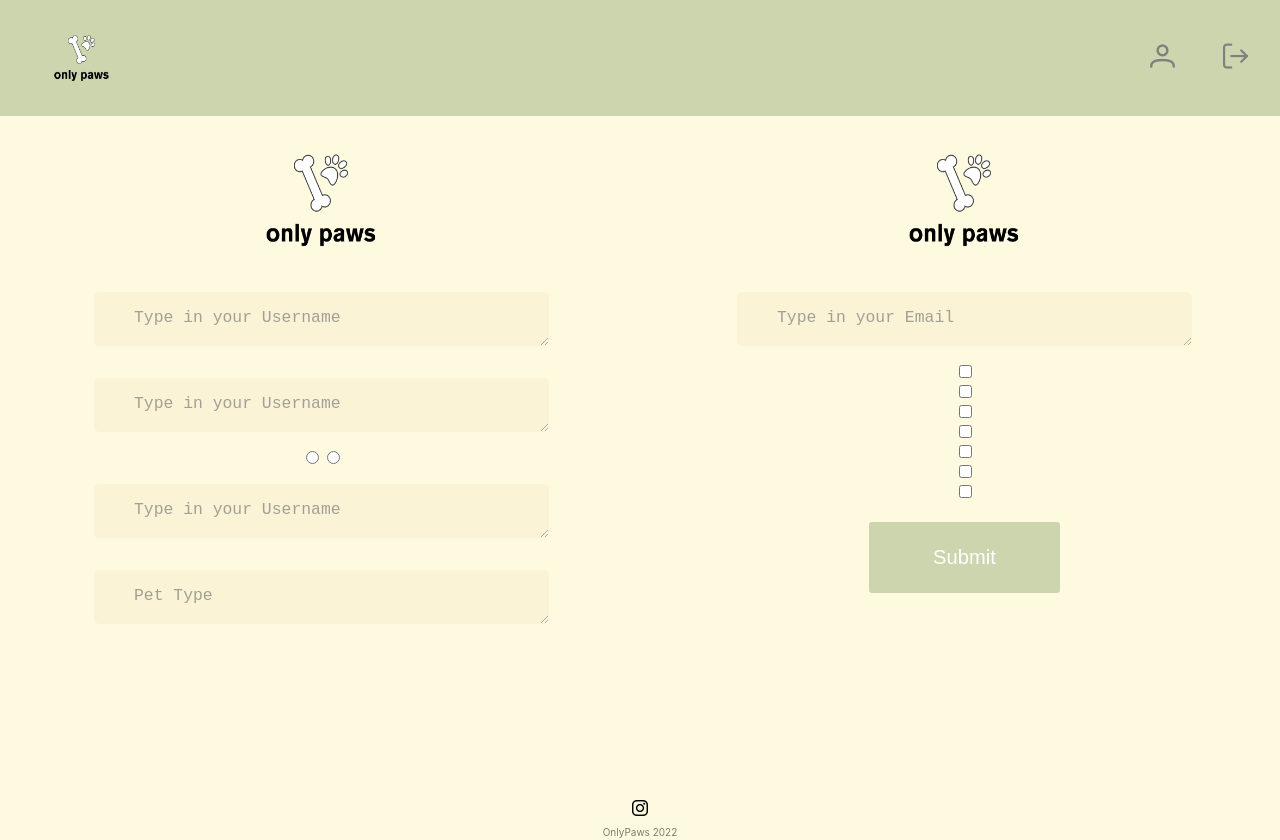
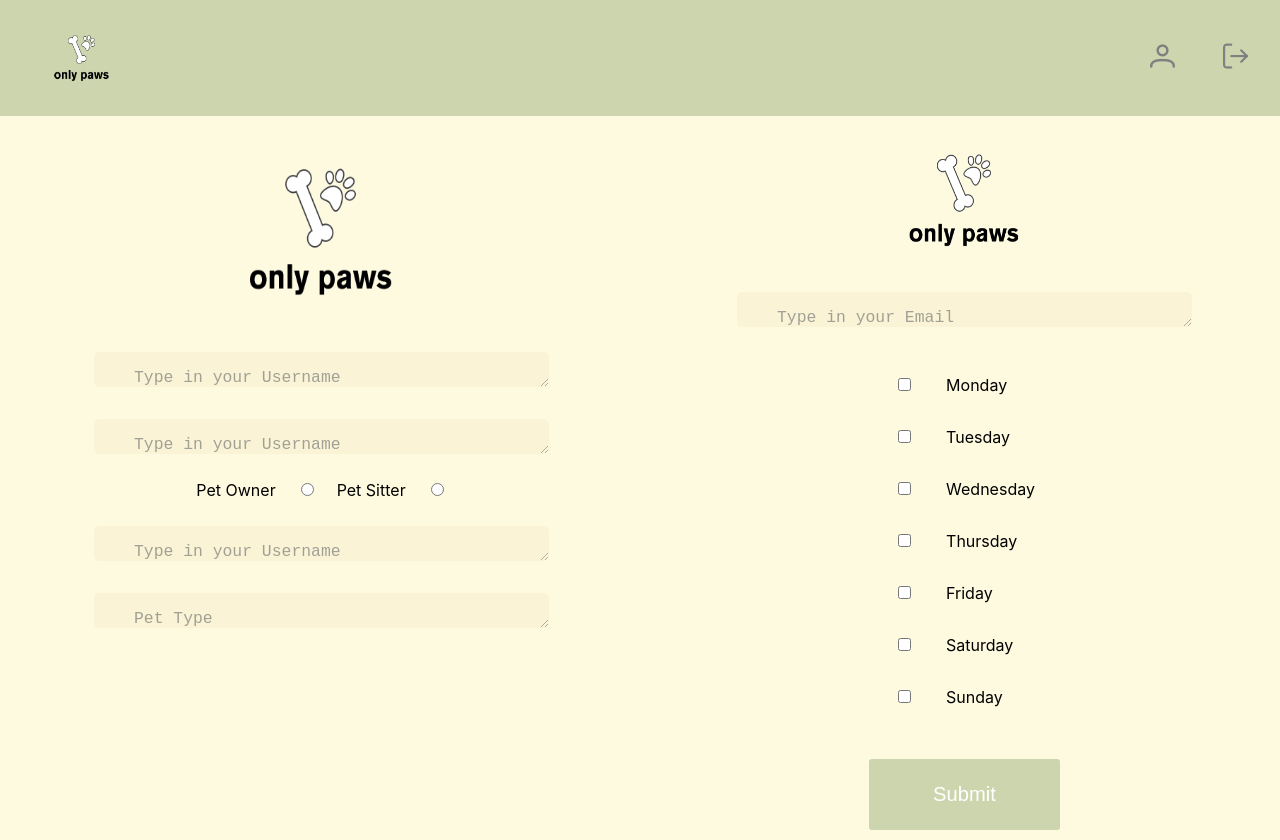
Before and after one commit to carlotacb/only-paws, a Next.js app in the folder frontend/: page /signup in a window 1280 px wide. Shown: the top 840 px of the page. Built offline with nearby package versions, Linux system fonts and the light colour scheme.

Commit message:
updated signup page styling

```diff
--- a/frontend/pages/signup/index.js
+++ b/frontend/pages/signup/index.js
@@ -17,31 +17,54 @@ const Signup = () => {
     <form className='signup-container'>
       <div className="left">
         <div  className='login-box' style={{justifyItems: 'center',alignItems:'center'}}>
-          <Image src={Logo} alt="logo" height={160} width={200}/>
+          <Image src={Logo} alt="logo" height={220} width={260}/>
 
-          <InputTextarea className ="login-input" rows={2} cols={40} value="Type in your Username" onChange="" required/>
-          <InputTextarea className ="login-input" rows={2} cols={40} value="Type in your Username" onChange="" required/>
+          <InputTextarea className ="login-input" rows={1.5} cols={40} value="Type in your Username" onChange="" required/>
+          <InputTextarea className ="login-input" rows={1.5} cols={40} value="Type in your Username" onChange="" required/>
           <div className ="radio-btn">
-            <RadioButton value='Pet Owner' name="Pet Owner" onChange={(e) => ""} />
-            <RadioButton value="Pet Sitter" name="Pet Sitter" onChange={(e) => ""}  />
+            <label className="radio" htmlFor="pet-owner">Pet Owner</label>
+            <RadioButton className="radio" value='pet-owner' name="Pet Owner" onChange={(e) => ""}/>
+            <label className="radio" htmlFor="pet-sitter">Pet Sitter</label>
+            <RadioButton className="radio" value="pet-sitter" name="Pet Sitter" onChange={(e) => ""}  />
           </div>
 
-          <InputTextarea className ="login-input" rows={2} cols={40} value="Type in your Username" onChange=""/>
-          <InputTextarea className ="login-input" rows={2} cols={40} value="Pet Type" onChange="" />
+          <InputTextarea className ="login-input" rows={1.5} cols={40} value="Type in your Username" onChange=""/>
+          <InputTextarea className ="login-input" rows={1.5} cols={40} value="Pet Type" onChange="" />
         </div>
       </div>
       <div className='right'>
         <div  className='login-box' style={{justifyItems: 'center',alignItems:'center'}}>
             <Image src={Logo} alt="logo" height={160} width={200}/>
-            <InputTextarea className ="login-input" rows={2} cols={40} value="Type in your Email" onChange=""/>
-            <div className="checkbox">
-              <Checkbox value="Monday" onChange={e => ""}>Monday</Checkbox>
-              <Checkbox value="Tuesday" onChange={e => ""}>Tuesday</Checkbox>
-              <Checkbox value="Wednesday" onChange={e => ""}>Wednesday</Checkbox>
-              <Checkbox value="Thursday" onChange={e => ""}>Thursday</Checkbox>
-              <Checkbox value="Friday" onChange={e => ""}>Friday</Checkbox>
-              <Checkbox value="Saturday" onChange={e => ""}>Saturday</Checkbox>
-              <Checkbox value="Sunday" onChange={e => ""}>Sunday</Checkbox>
+            <InputTextarea className ="login-input" rows={1.5} cols={40} value="Type in your Email" onChange=""/>
+            <div>
+              <div className="checkbox-div">
+                <Checkbox className="checkbox" value="Monday" onChange={e => ""}>Monday</Checkbox>
+                <label htmlFor="Monday">Monday</label>
+              </div>
+              <div className="checkbox-div">
+                <Checkbox className="checkbox" value="Tuesday" onChange={e => ""}>Tuesday</Checkbox>
+                <label  htmlFor="Tuesday">Tuesday</label>
+              </div>
+              <div className="checkbox-div">
+                <Checkbox className="checkbox" value="Wednesday" onChange={e => ""}>Wednesday</Checkbox>
+                <label htmlFor="Wednesday">Wednesday</label>
+              </div>
+              <div className="checkbox-div">
+                <Checkbox className="checkbox" value="Thursday" onChange={e => ""}>Thursday</Checkbox>
+                <label htmlFor="Thursday">Thursday</label>
+              </div>
+              <div className="checkbox-div">
+                <Checkbox className="checkbox" value="Friday" onChange={e => ""}>Friday</Checkbox>
+                <label htmlFor="Friday">Friday</label>
+              </div>
+              <div className="checkbox-div">
+                <Checkbox className="checkbox" value="Saturday" onChange={e => ""}>Saturday</Checkbox>
+                <label htmlFor="Saturday">Saturday</label>
+              </div>
+              <div className="checkbox-div">
+                <Checkbox className="checkbox" value="Sunday" onChange={e => ""}>Sunday</Checkbox>
+                <label htmlFor="Sunday">Sunday</label>
+              </div>
             </div>
             <Button className="login-btn" onClick="">Submit</Button>
             </div>
--- a/frontend/styles/globals.css
+++ b/frontend/styles/globals.css
@@ -184,9 +184,14 @@ border-radius: 44px;
 }
 
 .checkbox{
+  display: flex;
+  margin-right: 2rem;
+}
+
+.checkbox-div{
+  display: flex;
   color: black;
-  margin-bottom: 10 rem;
-
+  margin: 2rem;
 }
 
 .radio-btn{
@@ -201,6 +206,9 @@ border-radius: 44px;
   margin: 0;
 }
 
+.radio{
+  margin: 10px;
+}
 
 .login-box{
 
```
